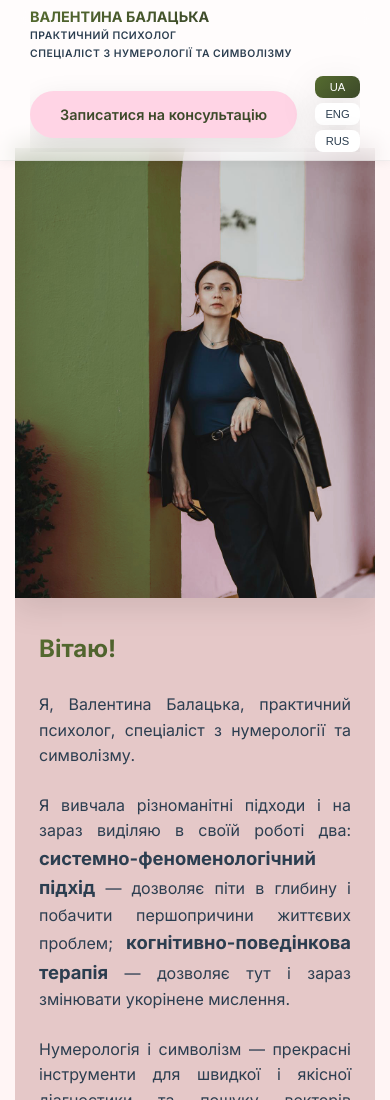
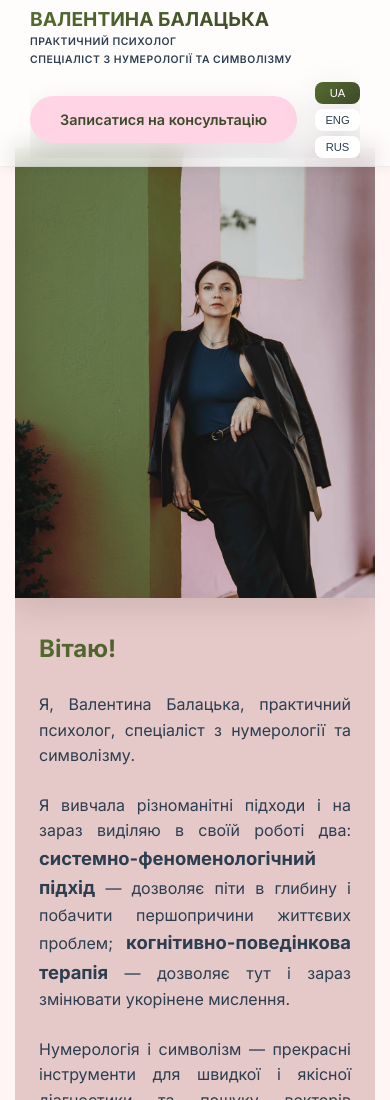
Before and after one commit to hwsw9sqvg2-create/VB-WEB, a plain HTML site: page index.html in a window 390 px wide. Shown: the top 1100 px of the page. Drawn offline with Linux system fonts and the light colour scheme.

Commit message:
Update styles.css

```diff
--- a/styles.css
+++ b/styles.css
@@ -1114,8 +1114,8 @@ body {
     }
 
     .logo {
-        font-size: clamp(1rem, 4vw, 2.5rem);
-        font-weight: 700;
+        font-size: clamp(1.3rem, 4.5vw, 2.8rem);
+        font-weight: 800;
         text-align: left;
         white-space: nowrap;
         line-height: 1.2;
@@ -1358,8 +1358,8 @@ body {
     }
 
     .logo {
-        font-size: clamp(0.9rem, 3.5vw, 2rem);
-        font-weight: 700;
+        font-size: clamp(1.2rem, 4vw, 2.3rem);
+        font-weight: 800;
         white-space: nowrap;
         line-height: 1.2;
     }
```
